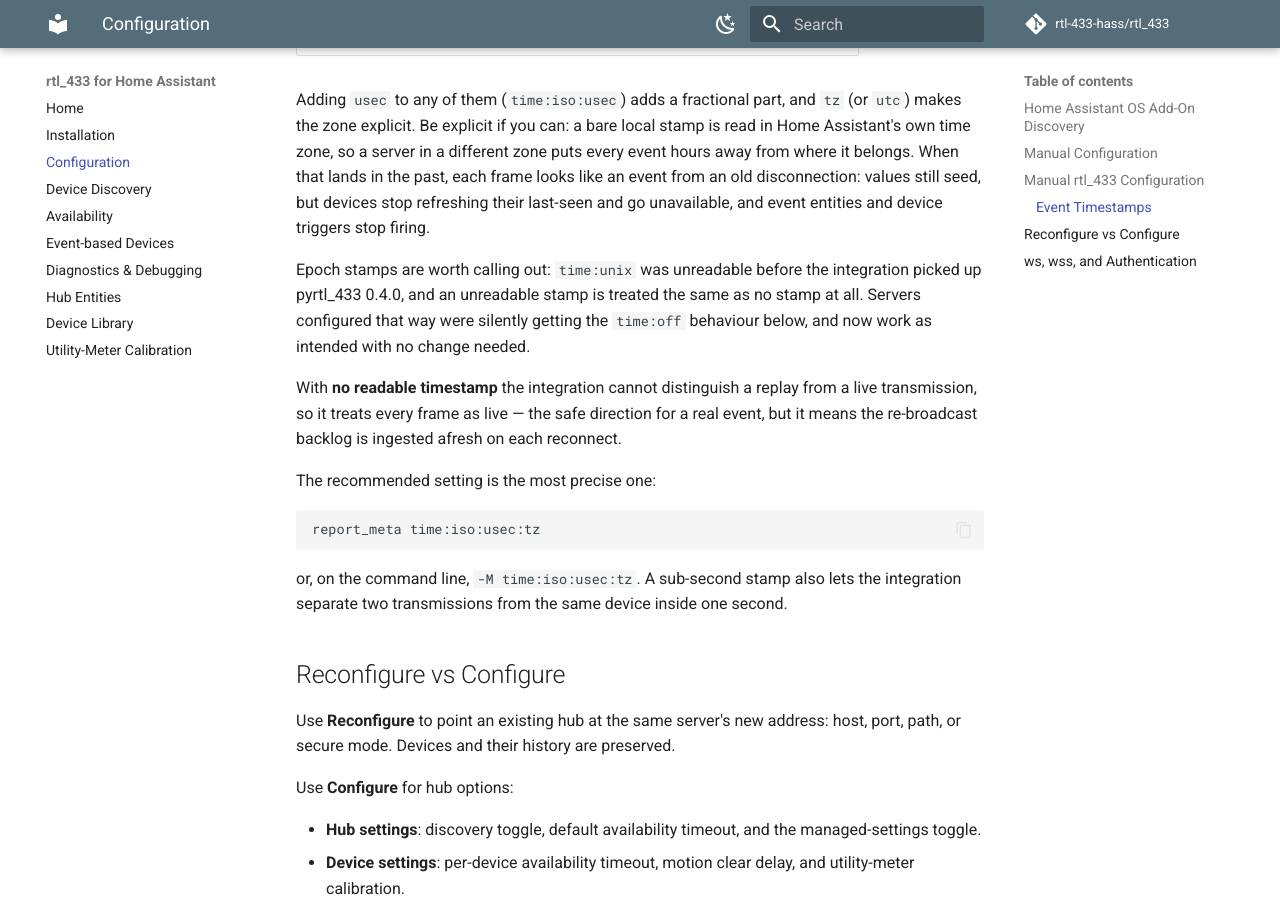
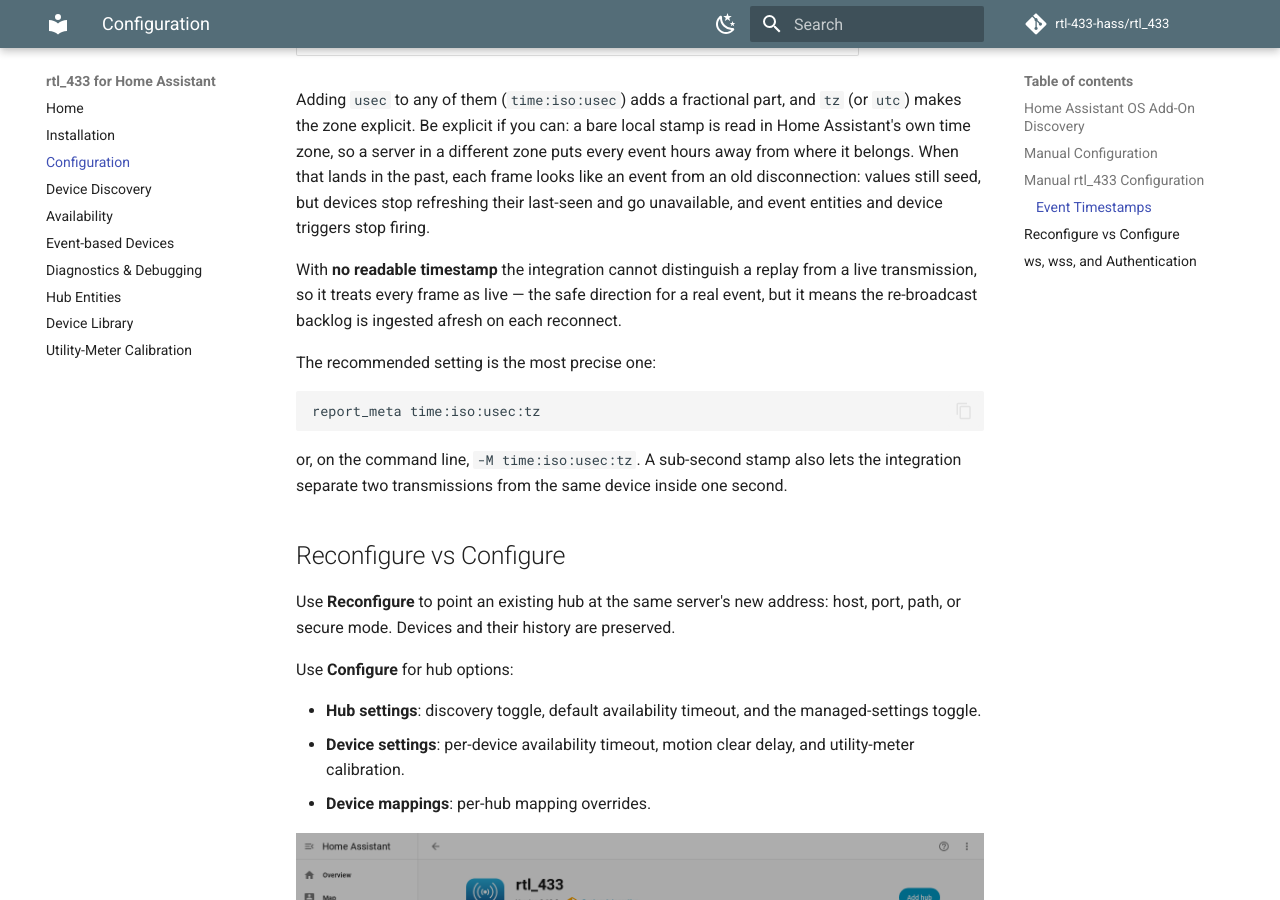
Before and after one commit to rtl-433-hass/rtl_433, an MkDocs documentation site: the page built from docs/configuration.md, in a window 1280 px wide and 900 px high, scrolled down 2442 px. Built offline with MkDocs 1.6.1 and Material for MkDocs 9.7.7, drawn with Linux system fonts in a browser that asks for light colours; comment, search, counter and statistics services are not loaded; the version menu is left out.

Commit message:
docs: drop the paragraph on epoch stamps being unreadable
The `time:unix` row stays in the table of accepted forms; what goes is the note
that the form was unreadable before pyrtl_433 0.4.0 and that servers using it
were silently getting the no-timestamp behaviour.

Co-Authored-By: Claude Opus 5 (1M context) <noreply@anthropic.com>
Claude-Session: https://claude.ai/code/session_01S8s4NDVABvZtr52Twb1QUT

```diff
--- a/docs/configuration.md
+++ b/docs/configuration.md
@@ -85,11 +85,6 @@ frame looks like an event from an old disconnection: values still seed, but
 devices stop refreshing their last-seen and go unavailable, and event entities
 and device triggers stop firing.
 
-Epoch stamps are worth calling out: `time:unix` was unreadable before the
-integration picked up pyrtl_433 0.4.0, and an unreadable stamp is treated the
-same as no stamp at all. Servers configured that way were silently getting the
-`time:off` behaviour below, and now work as intended with no change needed.
-
 With **no readable timestamp** the integration cannot distinguish a replay from
 a live transmission, so it treats every frame as live — the safe direction for a
 real event, but it means the re-broadcast backlog is ingested afresh on each
```
